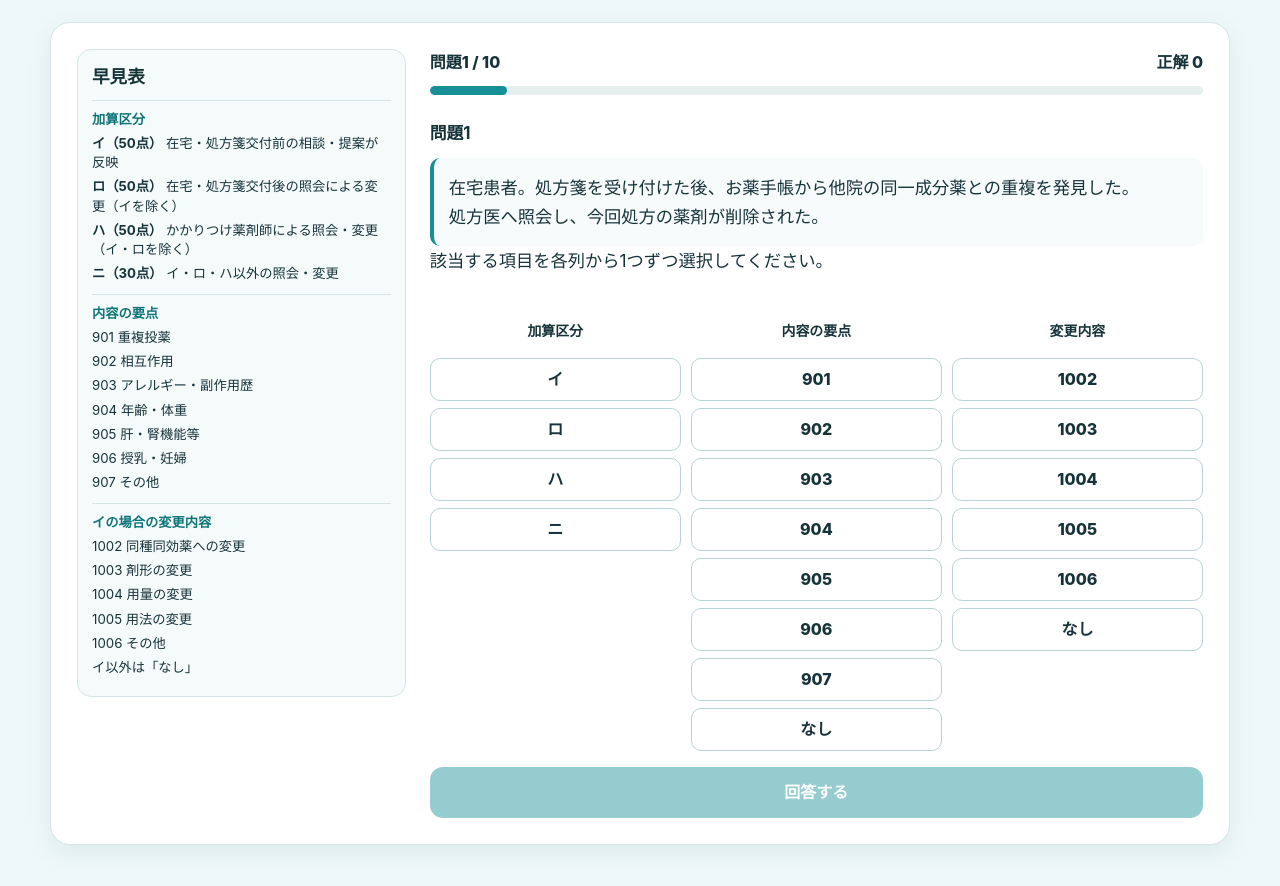
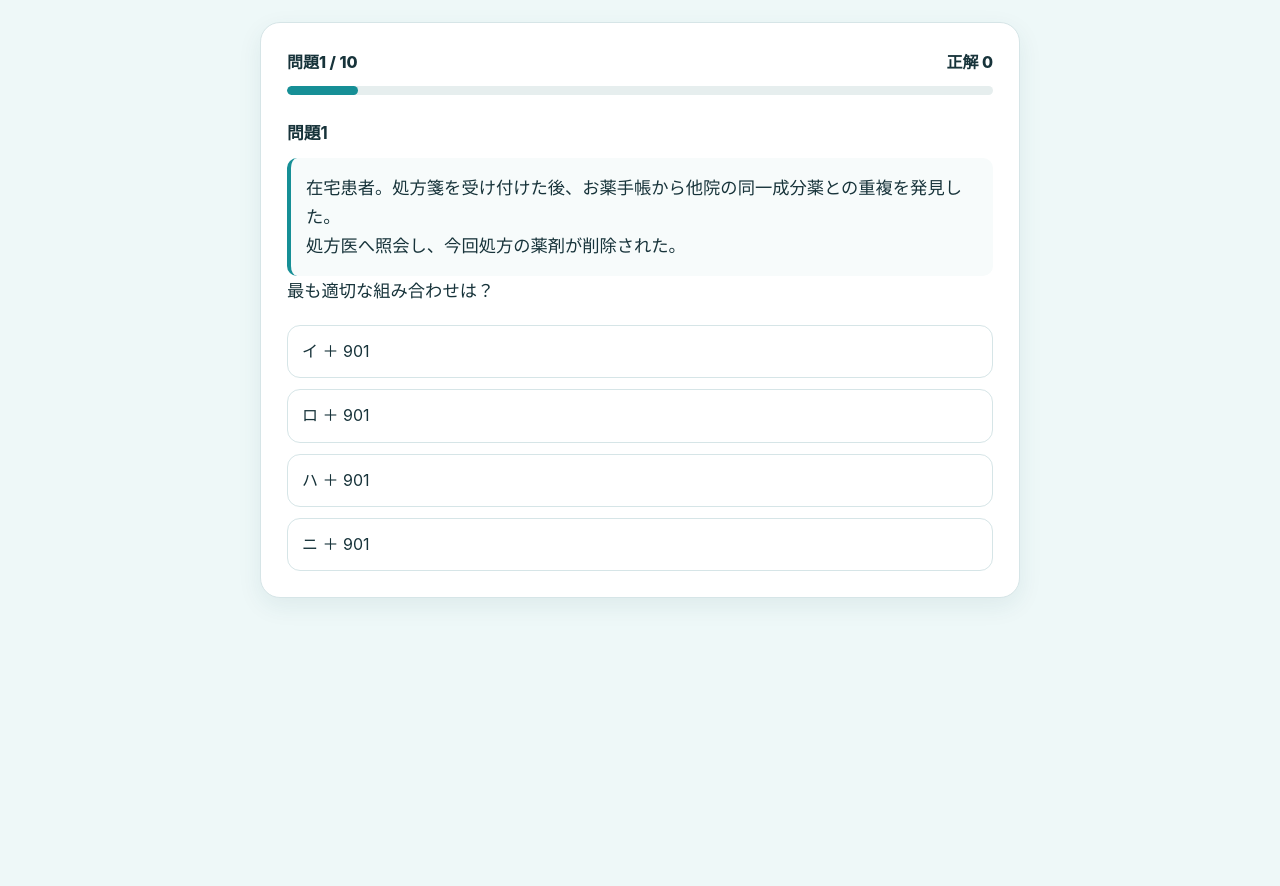
Before and after one commit to SMSQLAS/yuugaijisyou, a plain HTML site: page index.html in a window 1280 px wide. Both pictures are taken after a click on the button "開始する". After the commit the page ends 800 px from the top, so only its background shows below. Drawn offline with Linux system fonts and the light colour scheme.

Commit message:
Add files via upload

```diff
--- a/index.html
+++ b/index.html
@@ -53,34 +53,21 @@
     </section>
 
     <section id="quizScreen" class="card screen">
-      <div class="quiz-layout">
-        <aside class="quiz-reference" aria-label="回答用早見表">
-          <strong>早見表</strong>
-          <div class="reference-section"><b>加算区分</b>
-            <p><b>イ（50点）</b> 在宅・処方箋交付前の相談・提案が反映</p>
-            <p><b>ロ（50点）</b> 在宅・処方箋交付後の照会による変更（イを除く）</p>
-            <p><b>ハ（50点）</b> かかりつけ薬剤師による照会・変更（イ・ロを除く）</p>
-            <p><b>ニ（30点）</b> イ・ロ・ハ以外の照会・変更</p>
-          </div>
-          <div class="reference-section"><b>内容の要点</b>
-            <p>901 重複投薬</p><p>902 相互作用</p><p>903 アレルギー・副作用歴</p>
-            <p>904 年齢・体重</p><p>905 肝・腎機能等</p><p>906 授乳・妊婦</p><p>907 その他</p>
-          </div>
-          <div class="reference-section"><b>イの場合の変更内容</b>
-            <p>1002 同種同効薬への変更</p><p>1003 剤形の変更</p><p>1004 用量の変更</p>
-            <p>1005 用法の変更</p><p>1006 その他</p><p>イ以外は「なし」</p>
-          </div>
-        </aside>
-        <div class="quiz-main">
-          <div class="progress-row"><span id="progressText">問題1 / 10</span><span id="scoreText">正解 0</span></div>
-          <div class="progress-track"><div id="progressBar" class="progress-bar"></div></div>
-          <div id="questionText" class="question"></div>
-          <div id="answerButtons" class="answer-buttons"></div>
-          <button id="submitAnswerButton" class="primary-button" type="button" disabled>回答する</button>
-          <div id="feedback" class="feedback hidden" aria-live="polite"></div>
-          <button id="nextButton" class="primary-button hidden" type="button">次の問題へ</button>
-        </div>
+      <div class="progress-row">
+        <span id="progressText">問題1 / 10</span>
+        <span id="scoreText">正解 0</span>
       </div>
+
+      <div class="progress-track">
+        <div id="progressBar" class="progress-bar"></div>
+      </div>
+
+      <div id="questionText" class="question"></div>
+
+      <div id="answerButtons" class="answer-buttons"></div>
+
+      <div id="feedback" class="feedback hidden" aria-live="polite"></div>
+      <button id="nextButton" class="primary-button hidden" type="button">次の問題へ</button>
     </section>
 
     <section id="resultScreen" class="card screen">
--- a/script.js
+++ b/script.js
@@ -13,6 +13,13 @@ const questions = [
       </div>
       最も適切な組み合わせは？
     `,
+    choices: [
+      "イ ＋ 901",
+      "ロ ＋ 901",
+      "ハ ＋ 901",
+      "ニ ＋ 901"
+    ],
+    answer: 1,
     explanation:
       "在宅患者でも、処方箋交付後の照会による変更は「ロ」です。内容の要点は、同種・同効の併用薬との重複投薬なので901です。"
   },
@@ -25,6 +32,13 @@ const questions = [
       </div>
       最も適切な組み合わせは？
     `,
+    choices: [
+      "ロ ＋ 902",
+      "ハ ＋ 902",
+      "ニ ＋ 902",
+      "ハ ＋ 901"
+    ],
+    answer: 1,
     explanation:
       "在宅患者ではなく、かかりつけ薬剤師による照会で処方変更されたため「ハ」です。併用禁忌は相互作用に該当するため902です。"
   },
@@ -37,6 +51,13 @@ const questions = [
       </div>
       最も適切な組み合わせは？
     `,
+    choices: [
+      "ハ ＋ 903",
+      "ニ ＋ 903",
+      "ニ ＋ 902",
+      "ロ ＋ 903"
+    ],
+    answer: 1,
     explanation:
       "在宅患者でも、かかりつけ薬剤師による照会でもないため「ニ」です。過去のアレルギー歴・副作用歴に基づく変更なので903です。"
   },
@@ -49,6 +70,13 @@ const questions = [
       </div>
       最も適切な組み合わせは？
     `,
+    choices: [
+      "イ ＋ 905 ＋ 1004",
+      "ロ ＋ 905",
+      "イ ＋ 904 ＋ 1004",
+      "ハ ＋ 905"
+    ],
+    answer: 0,
     explanation:
       "在宅患者について処方箋交付前に処方内容を相談・提案し、その提案が反映されたため「イ」です。理由は肝・腎機能等による影響なので905、変更内容は用量変更なので1004です。"
   },
@@ -61,6 +89,13 @@ const questions = [
       </div>
       最も適切な組み合わせは？
     `,
+    choices: [
+      "ハ ＋ 904",
+      "ニ ＋ 904",
+      "ニ ＋ 905",
+      "ロ ＋ 904"
+    ],
+    answer: 1,
     explanation:
       "外来患者で、かかりつけ薬剤師による照会ではないため「ニ」です。判断根拠が年齢・体重による影響なので904です。"
   },
@@ -73,6 +108,13 @@ const questions = [
       </div>
       最も適切な組み合わせは？
     `,
+    choices: [
+      "イ ＋ 901 ＋ 1006",
+      "ロ ＋ 901",
+      "ハ ＋ 901",
+      "ニ ＋ 901"
+    ],
+    answer: 0,
     explanation:
       "処方箋交付前の在宅患者への提案が反映されたため「イ」です。理由は重複投薬なので901。中止は1002～1005のいずれにも該当しないため、変更内容は1006「その他」と整理します。"
   },
@@ -85,6 +127,13 @@ const questions = [
       </div>
       最も適切な組み合わせは？
     `,
+    choices: [
+      "イ ＋ 907 ＋ 1003",
+      "ロ ＋ 907",
+      "イ ＋ 904 ＋ 1003",
+      "ニ ＋ 907"
+    ],
+    answer: 0,
     explanation:
       "処方箋交付前の在宅患者への提案なので「イ」です。理由はその他の薬学的観点として907、変更内容は剤形の変更なので1003です。"
   },
@@ -97,6 +146,13 @@ const questions = [
       </div>
       最も適切な組み合わせは？
     `,
+    choices: [
+      "イ ＋ 906",
+      "ロ ＋ 906",
+      "ハ ＋ 906",
+      "ロ ＋ 903"
+    ],
+    answer: 1,
     explanation:
       "在宅患者ですが処方箋交付後の照会なので「ロ」です。妊婦への影響が理由なので906です。「イ」ではないため1002～1006の追加選択は行いません。"
   },
@@ -109,6 +165,13 @@ const questions = [
       </div>
       最も適切な組み合わせは？
     `,
+    choices: [
+      "ハ ＋ 902",
+      "ハ ＋ 907",
+      "ニ ＋ 902",
+      "ロ ＋ 902"
+    ],
+    answer: 0,
     explanation:
       "イ・ロには該当せず、かかりつけ薬剤師による照会で処方変更されたため「ハ」です。飲食物との相互作用は902です。"
   },
@@ -121,12 +184,18 @@ const questions = [
       </div>
       最も適切な組み合わせは？
     `,
+    choices: [
+      "イ ＋ 907 ＋ 1005",
+      "ロ ＋ 907",
+      "イ ＋ 907 ＋ 1004",
+      "ニ ＋ 907"
+    ],
+    answer: 0,
     explanation:
       "処方箋交付前の在宅患者への提案が反映されたため「イ」です。内容の要点は907、変更内容は用法の変更なので1005です。"
   }
 ];
 
-const answerKeys = [["ロ", "901", "なし"], ["ハ", "902", "なし"], ["ニ", "903", "なし"], ["イ", "905", "1004"], ["ニ", "904", "なし"], ["イ", "901", "1006"], ["イ", "907", "1003"], ["ロ", "906", "なし"], ["ハ", "902", "なし"], ["イ", "907", "1005"]];
 const startScreen = document.getElementById("startScreen");
 const quizScreen = document.getElementById("quizScreen");
 const resultScreen = document.getElementById("resultScreen");
@@ -137,7 +206,6 @@ const scoreText = document.getElementById("scoreText");
 const progressBar = document.getElementById("progressBar");
 const questionText = document.getElementById("questionText");
 const answerButtons = document.getElementById("answerButtons");
-const submitAnswerButton = document.getElementById("submitAnswerButton");
 const feedback = document.getElementById("feedback");
 const nextButton = document.getElementById("nextButton");
 
@@ -191,83 +259,73 @@ function startQuiz() {
   renderQuestion();
 }
 
-const selectedAnswers = { category: null, reason: null, change: null };
-
 function renderQuestion() {
   answered = false;
-  selectedAnswers.category = null;
-  selectedAnswers.reason = null;
-  selectedAnswers.change = null;
+
   const q = questions[currentQuestionIndex];
 
-  progressText.textContent = `問題${currentQuestionIndex + 1} / ${questions.length}`;
+  progressText.textContent =
+    `問題${currentQuestionIndex + 1} / ${questions.length}`;
   scoreText.textContent = `正解 ${correctCount}`;
-  progressBar.style.width = `${((currentQuestionIndex + 1) / questions.length) * 100}%`;
-  questionText.innerHTML = q.text.replace("最も適切な組み合わせは？", "該当する項目を各列から1つずつ選択してください。");
+  progressBar.style.width =
+    `${((currentQuestionIndex + 1) / questions.length) * 100}%`;
 
+  questionText.innerHTML = q.text;
   answerButtons.innerHTML = "";
-  const grid = document.createElement("div");
-  grid.className = "selection-grid";
-  const groups = [
-    { key: "category", title: "加算区分", options: ["イ","ロ","ハ","ニ"] },
-    { key: "reason", title: "内容の要点", options: ["901","902","903","904","905","906","907","なし"] },
-    { key: "change", title: "変更内容", options: ["1002","1003","1004","1005","1006","なし"] }
-  ];
-  groups.forEach(group => {
-    const column = document.createElement("div");
-    column.className = "selection-column";
-    const heading = document.createElement("div");
-    heading.className = "selection-heading";
-    heading.textContent = group.title;
-    column.appendChild(heading);
-    group.options.forEach(value => {
-      const button = document.createElement("button");
-      button.type = "button";
-      button.className = "selection-button";
-      button.textContent = value;
-      button.setAttribute("aria-pressed","false");
-      button.addEventListener("click", () => {
-        if (answered) return;
-        selectedAnswers[group.key] = value;
-        column.querySelectorAll(".selection-button").forEach(b => {
-          const active = b === button;
-          b.classList.toggle("selected", active);
-          b.setAttribute("aria-pressed", String(active));
-        });
-        submitAnswerButton.disabled = !Object.values(selectedAnswers).every(Boolean);
-      });
-      column.appendChild(button);
-    });
-    grid.appendChild(column);
+
+  q.choices.forEach((choice, index) => {
+    const button = document.createElement("button");
+    button.type = "button";
+    button.className = "answer-button";
+    button.textContent = choice;
+    button.addEventListener("click", () => answerQuestion(index));
+    answerButtons.appendChild(button);
   });
-  answerButtons.appendChild(grid);
-  submitAnswerButton.disabled = true;
-  submitAnswerButton.classList.remove("hidden");
+
   feedback.className = "feedback hidden";
   feedback.innerHTML = "";
   nextButton.classList.add("hidden");
 }
 
-function answerQuestion() {
-  if (answered || !Object.values(selectedAnswers).every(Boolean)) return;
+function answerQuestion(selectedIndex) {
+  if (answered) return;
   answered = true;
+
   const q = questions[currentQuestionIndex];
-  const correct = answerKeys[currentQuestionIndex];
-  const picked = [selectedAnswers.category, selectedAnswers.reason, selectedAnswers.change];
-  const isCorrect = picked.every((value,i) => value === correct[i]);
-  answerButtons.querySelectorAll(".selection-button").forEach(b => b.disabled = true);
-  submitAnswerButton.classList.add("hidden");
+  const buttons = [...answerButtons.querySelectorAll(".answer-button")];
+  const isCorrect = selectedIndex === q.answer;
+
+  buttons.forEach((button, index) => {
+    button.disabled = true;
+
+    if (index === q.answer) {
+      button.classList.add("correct-choice");
+    }
+
+    if (index === selectedIndex && !isCorrect) {
+      button.classList.add("wrong-choice");
+    }
+  });
+
   if (isCorrect) {
     correctCount += 1;
     feedback.className = "feedback correct";
-    feedback.innerHTML = `⭕ 正解！<span class="explanation">${q.explanation}</span>`;
+    feedback.innerHTML =
+      `⭕ 正解！<span class="explanation">${q.explanation}</span>`;
   } else {
     wrongAnswers.push(currentQuestionIndex + 1);
     feedback.className = "feedback wrong";
-    feedback.innerHTML = `❌ 不正解<br>あなたの回答：${picked.join(" ＋ ")}<br>正解：${correct.join(" ＋ ")}<span class="explanation">${q.explanation}</span>`;
+    feedback.innerHTML =
+      `❌ 不正解<br>正解：${q.choices[q.answer]}` +
+      `<span class="explanation">${q.explanation}</span>`;
   }
+
   scoreText.textContent = `正解 ${correctCount}`;
-  nextButton.textContent = currentQuestionIndex === questions.length - 1 ? "結果を見る" : "次の問題へ";
+  nextButton.textContent =
+    currentQuestionIndex === questions.length - 1
+      ? "結果を見る"
+      : "次の問題へ";
+
   nextButton.classList.remove("hidden");
 }
 
@@ -357,7 +415,6 @@ async function submitResult(event) {
 }
 
 startButton.addEventListener("click", startQuiz);
-submitAnswerButton.addEventListener("click", answerQuestion);
 nextButton.addEventListener("click", goNext);
 resultForm.addEventListener("submit", submitResult);
 retryButton.addEventListener("click", startQuiz);
--- a/style.css
+++ b/style.css
@@ -339,26 +339,3 @@ legend {
     font-size: 0.92rem;
   }
 }
-
-.selection-grid {display:grid;grid-template-columns:repeat(3,minmax(0,1fr));gap:10px;margin:16px 0;}
-.selection-column {display:flex;flex-direction:column;gap:7px;min-width:0;}
-.selection-heading {font-weight:800;text-align:center;font-size:.87rem;min-height:2.8em;display:flex;align-items:center;justify-content:center;}
-.selection-button {width:100%;min-height:43px;border:1px solid #b9d2d5;border-radius:10px;background:#fff;color:var(--text);font-weight:800;cursor:pointer;}
-.selection-button.selected {background:var(--primary);color:#fff;border-color:var(--primary);}
-.selection-button:disabled {cursor:default;}
-#submitAnswerButton:disabled {opacity:.45;cursor:not-allowed;}
-@media(max-width:420px){.selection-grid{gap:5px}.selection-button{min-height:40px;font-size:.92rem}.selection-heading{font-size:.76rem}}
-
-/* 問題画面の左側に常時表示する早見表。開始画面は変更しない */
-@media(min-width:800px){
-  .app-shell:has(#quizScreen.active){width:min(1180px,calc(100% - 32px));}
-  .quiz-layout{display:grid;grid-template-columns:minmax(230px,0.85fr) minmax(0,2fr);gap:24px;align-items:start;}
-  .quiz-reference{position:sticky;top:14px;max-height:calc(100vh - 28px);overflow:auto;}
-}
-.quiz-reference{background:#f5fbfb;border:1px solid var(--border);border-radius:14px;padding:14px;font-size:.83rem;line-height:1.45;}
-.quiz-reference>strong{font-size:1.1rem;}
-.reference-section{border-top:1px solid var(--border);padding-top:9px;margin-top:10px;}
-.reference-section>b{color:var(--primary-dark);}
-.reference-section p{margin:5px 0;}
-.quiz-main{min-width:0;}
-@media(max-width:799px){.quiz-reference{margin-bottom:18px;}}
```
Also changed, not shown: 1 other file.
